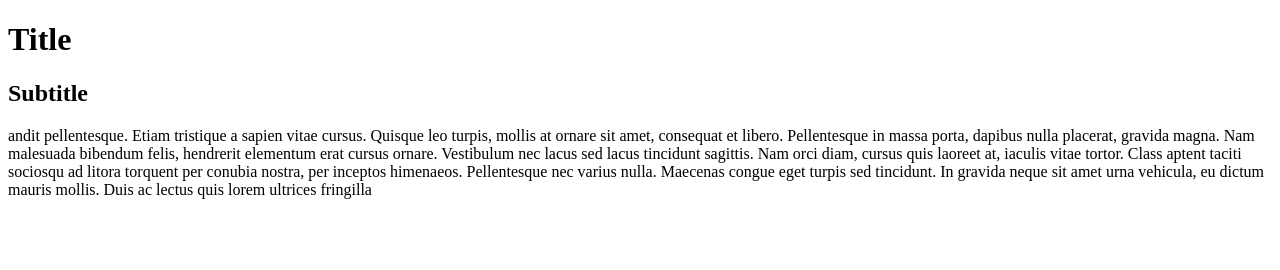
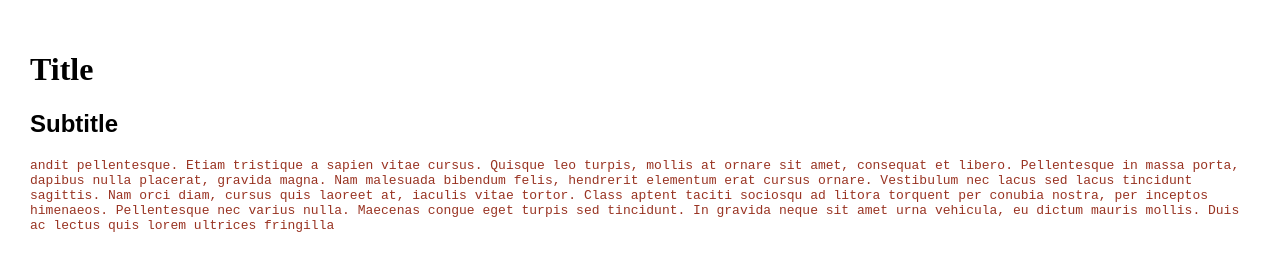
Before and after one commit to ybz/petri, a website: page grunt1/src/index.html in a window 1280 px wide. Drawn offline with nearby package versions, Linux system fonts and the light colour scheme; files that its build step writes are made by us from their sources.

Commit message:
grunt1: add some compass usage

```diff
--- a/grunt1/package.json
+++ b/grunt1/package.json
@@ -5,6 +5,7 @@
     "grunt": "~0.4.1",
     "grunt-contrib-coffee": "~0.7.0",
     "grunt-contrib-clean": "~0.5.0",
-    "grunt-contrib-copy": "~0.4.1"
+    "grunt-contrib-copy": "~0.4.1",
+    "grunt-contrib-compass": "~0.5.0"
   }
 }
--- a/grunt1/src/index.html
+++ b/grunt1/src/index.html
@@ -2,7 +2,7 @@
 <html>
     <head>
         <meta charset='utf-8'>
-        <link rel=stylesheet" type="text/css" href="css/index.css"/>
+        <link rel="stylesheet" type="text/css" href="index.css"/>
     </head>
 
     <body>
--- /dev/null
+++ b/grunt1/src/index.scss
@@ -0,0 +1,21 @@
+html {
+    margin: 0;
+    padding: 0;
+}
+body {
+    margin: 0;
+    padding: 30px;
+
+    h1 {
+        font-family: serif;
+    }
+
+    h2, h3 {
+        font-family: sans-serif;
+    }
+
+    p {
+        color: #993322;
+        font-family: monospace;
+    }
+}
```
Also changed, not shown: grunt1/Gruntfile.coffee (+10 -2 lines).
